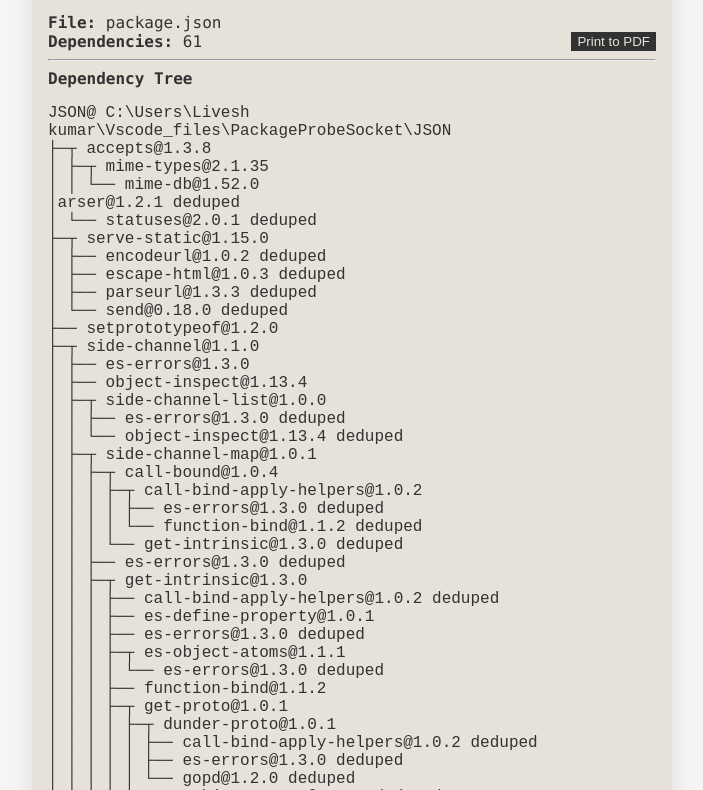
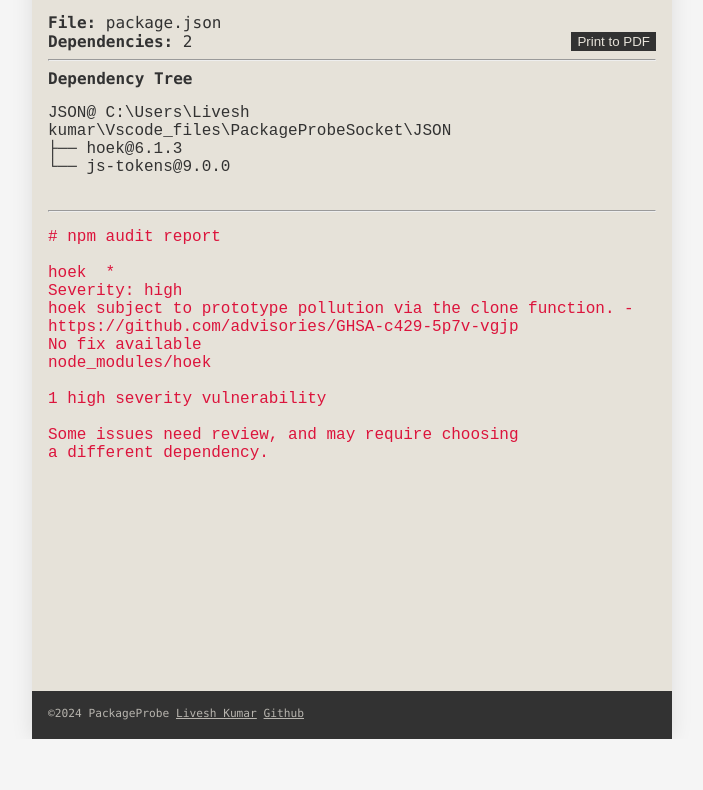
Before and after one commit to dev-osiris/PackageProbe, a website: page report.html in a window 1280 px wide. Shown: the part 61-851 px from the top of the page, without its empty margins (288-991 px from the left). After the commit the page ends 800 px from the top, so only its background shows below. Drawn offline with Linux system fonts and the light colour scheme.

Commit message:
now merging with master

```diff
--- a/report.html
+++ b/report.html
@@ -8,7 +8,7 @@
     <main>
         <header>
             <h2>PackageProbe Report</h2>
-            <h6>Generated on <span id="date">08-03-2025 21:53:39</span> IST </h6>
+            <h6>Generated on <span id="date">16-03-2025 11:54:58</span> IST </h6>
 
         </header>
 
@@ -16,7 +16,7 @@
             <div class="content_title"><strong>File: </strong>package.json</div>
             <div class="DependenciesAndBtn">
                 <div>
-                    <strong>Dependencies: </strong><span id="total_dependencies_num">61</span>
+                    <strong>Dependencies: </strong><span id="total_dependencies_num">2</span>
                 </div>
                 <button id="printBtn" onclick="window.print();">Print to PDF</button>
             </div>
@@ -26,65 +26,8 @@
             <div class="tree">
                 <strong>Dependency Tree </strong>
 <pre id="tree_pre">JSON@ C:\Users\Livesh kumar\Vscode_files\PackageProbeSocket\JSON
-├─┬ accepts@1.3.8
-│ ├─┬ mime-types@2.1.35
-│ │ └── mime-db@1.52.0
-│arser@1.2.1 deduped
-│ └── statuses@2.0.1 deduped
-├─┬ serve-static@1.15.0
-│ ├── encodeurl@1.0.2 deduped
-│ ├── escape-html@1.0.3 deduped
-│ ├── parseurl@1.3.3 deduped
-│ └── send@0.18.0 deduped
-├── setprototypeof@1.2.0
-├─┬ side-channel@1.1.0
-│ ├── es-errors@1.3.0
-│ ├── object-inspect@1.13.4
-│ ├─┬ side-channel-list@1.0.0
-│ │ ├── es-errors@1.3.0 deduped
-│ │ └── object-inspect@1.13.4 deduped
-│ ├─┬ side-channel-map@1.0.1
-│ │ ├─┬ call-bound@1.0.4
-│ │ │ ├─┬ call-bind-apply-helpers@1.0.2
-│ │ │ │ ├── es-errors@1.3.0 deduped
-│ │ │ │ └── function-bind@1.1.2 deduped
-│ │ │ └── get-intrinsic@1.3.0 deduped
-│ │ ├── es-errors@1.3.0 deduped
-│ │ ├─┬ get-intrinsic@1.3.0
-│ │ │ ├── call-bind-apply-helpers@1.0.2 deduped
-│ │ │ ├── es-define-property@1.0.1
-│ │ │ ├── es-errors@1.3.0 deduped
-│ │ │ ├─┬ es-object-atoms@1.1.1
-│ │ │ │ └── es-errors@1.3.0 deduped
-│ │ │ ├── function-bind@1.1.2
-│ │ │ ├─┬ get-proto@1.0.1
-│ │ │ │ ├─┬ dunder-proto@1.0.1
-│ │ │ │ │ ├── call-bind-apply-helpers@1.0.2 deduped
-│ │ │ │ │ ├── es-errors@1.3.0 deduped
-│ │ │ │ │ └── gopd@1.2.0 deduped
-│ │ │ │ └── es-object-atoms@1.1.1 deduped
-│ │ │ ├── gopd@1.2.0
-│ │ │ ├── has-symbols@1.1.0
-│ │ │ ├─┬ hasown@2.0.2
-│ │ │ │ └── function-bind@1.1.2 deduped
-│ │ │ └── math-intrinsics@1.1.0
-│ │ └── object-inspect@1.13.4 deduped
-│ └─┬ side-channel-weakmap@1.0.2
-│   ├── call-bound@1.0.4 deduped
-│   ├── es-errors@1.3.0 deduped
-│   ├── get-intrinsic@1.3.0 deduped
-│   ├── object-inspect@1.13.4 deduped
-│   └── side-channel-map@1.0.1 deduped
-├── statuses@2.0.1
-├─┬ type-is@1.6.18
-│ ├── media-typer@0.3.0
-│ └── mime-types@2.1.35 deduped
-├── uc.micro@2.1.0
-├── utils-merge@1.0.1
-├── vary@1.1.2
-└─┬ ws@8.17.0
-  ├── UNMET OPTIONAL DEPENDENCY bufferutil@^4.0.1
-  └── UNMET OPTIONAL DEPENDENCY utf-8-validate@&gt;=5.0.2
+├── hoek@6.1.3
+└── js-tokens@9.0.0
 
 </pre>
             </div>
@@ -94,56 +37,16 @@
             <div class="report">
 <pre id="report_pre"># npm audit report
 
-body-parser  &lt;1.20.3
+hoek  *
 Severity: high
-body-parser vulnerable to denial of service when url encoding is enabled - https://github.com/advisories/GHSA-qwcr-r2fm-qrc7
-fix available via `npm audit fix --force`
-Will install express@4.21.2, which is outside the stated dependency range
-node_modules/body-parser
-  express  &lt;=4.21.1 || 5.0.0-alpha.1 - 5.0.0
-  Depends on vulnerable versions of body-parser
-  Depends on vulnerable versions of cookie
-  Depends on vulnerable versions of path-to-regexp
-  Depends on vulnerable versions of send
-  Depends on vulnerable versions of serve-static
-  node_modules/express
+hoek subject to prototype pollution via the clone function. - https://github.com/advisories/GHSA-c429-5p7v-vgjp
+No fix available
+node_modules/hoek
 
-cookie  &lt;0.7.0
-cookie accepts cookie name, path, and domain with out of bounds characters - https://github.com/advisories/GHSA-pxg6-pf52-xh8x
-fix available via `npm audit fix --force`
-Will install cookie@1.0.2, which is a breaking change
-node_modules/cookie
+1 high severity vulnerability
 
-
-path-to-regexp  &lt;=0.1.11
-Severity: high
-Unpatched `path-to-regexp` ReDoS in 0.1.x - https://github.com/advisories/GHSA-rhx6-c78j-4q9w
-path-to-regexp outputs backtracking regular expressions - https://github.com/advisories/GHSA-9wv6-86v2-598j
-fix available via `npm audit fix --force`
-Will install express@4.21.2, which is outside the stated dependency range
-node_modules/path-to-regexp
-
-send  &lt;0.19.0
-send vulnerable to template injection that can lead to XSS - https://github.com/advisories/GHSA-m6fv-jmcg-4jfg
-fix available via `npm audit fix --force`
-Will install send@1.1.0, which is a breaking change
-node_modules/send
-  serve-static  &lt;=1.16.0
-  Depends on vulnerable versions of send
-  node_modules/serve-static
-
-
-ws  8.0.0 - 8.17.0
-Severity: high
-ws affected by a DoS when handling a request with many HTTP headers - https://github.com/advisories/GHSA-3h5v-q93c-6h6q
-fix available via `npm audit fix --force`
-Will install ws@8.18.1, which is outside the stated dependency range
-node_modules/ws
-
-7 vulnerabilities (3 low, 4 high)
-
-To address all issues (including breaking changes), run:
-  npm audit fix --force
+Some issues need review, and may require choosing
+a different dependency.
 </pre>
             </div>
 
@@ -282,5 +185,5 @@ To address all issues (including breaking changes), run:
 
 </script>
 
-</body>
-</html>
+
+</body></html>
```
